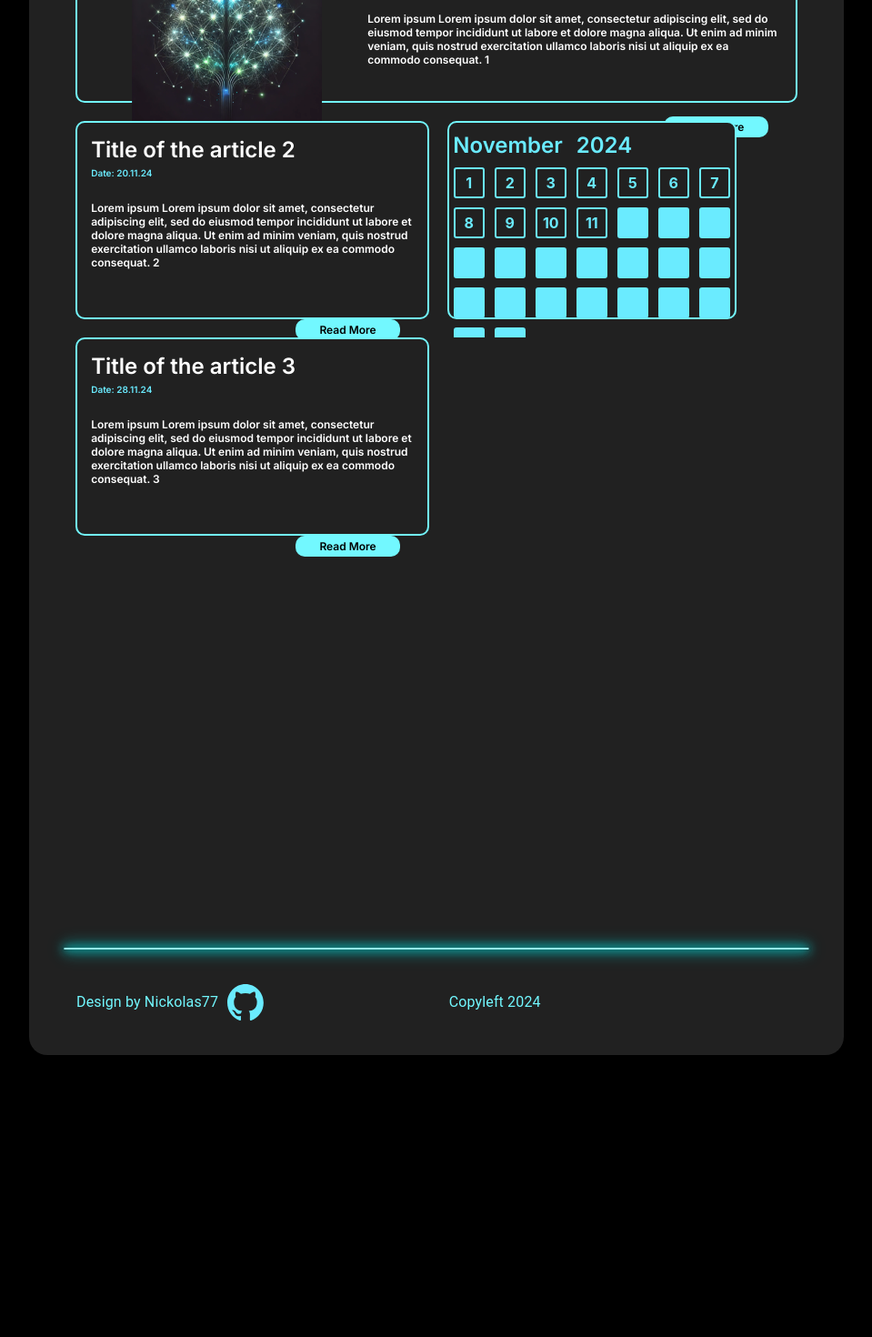
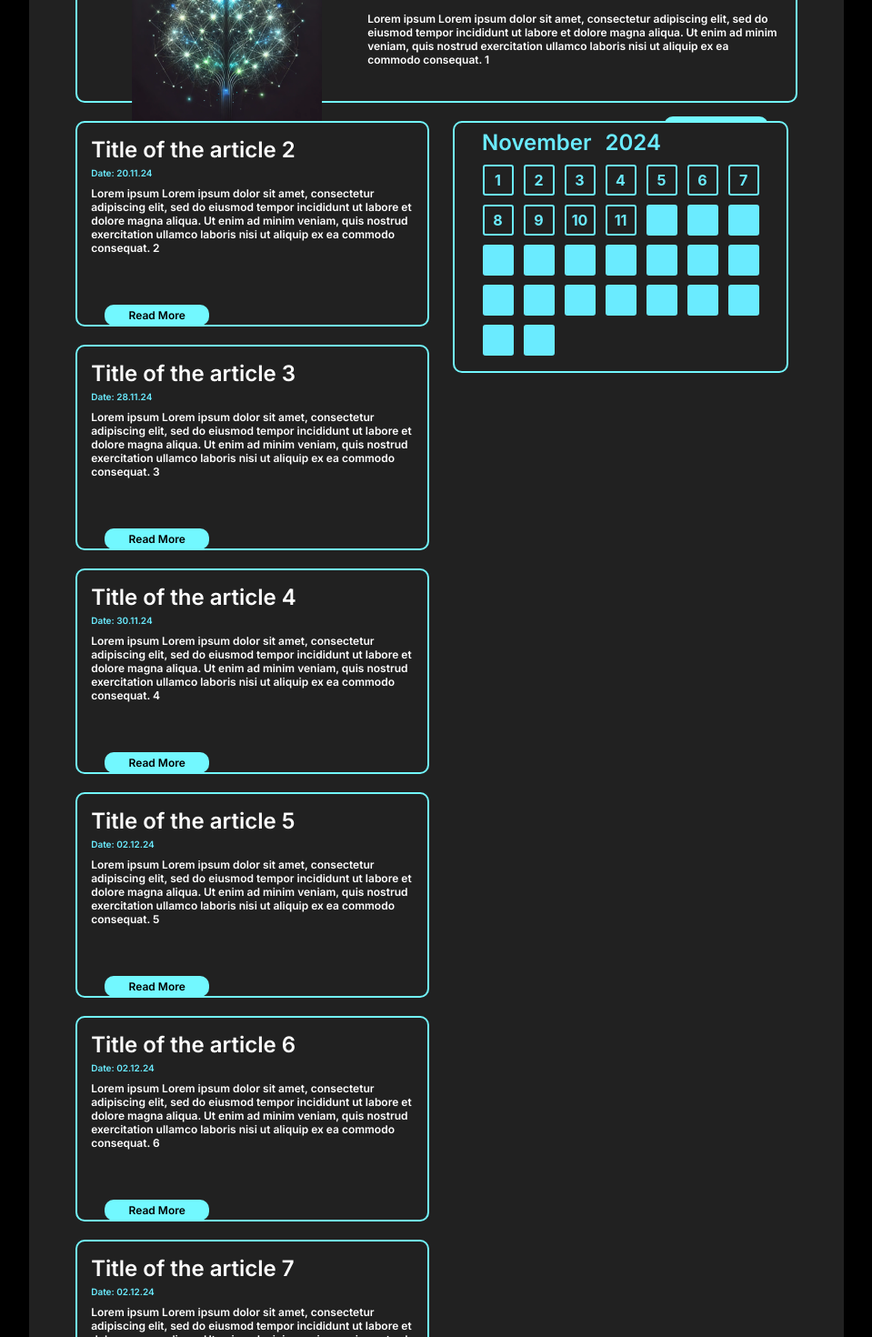
Before and after one commit to Nickolas7711/react-blog, a React (Create React App) app in the folder front-blog/: page / in a window 1280 px wide. Shown: the part 320-1790 px from the top of the page at 91% size, without its empty margins (160-1119 px from the left). Before the commit the page ends 1510 px from the top, so only its background shows below. Built offline with nearby package versions, Linux system fonts and the light colour scheme.

Commit message:
working on Calendar remaining design

```diff
--- a/front-blog/src/component/Calendar/ModuleCalendarStyles.js
+++ b/front-blog/src/component/Calendar/ModuleCalendarStyles.js
@@ -3,11 +3,13 @@ import { styled } from '@mui/material/styles';
 export const CalendarWidgetBox = styled('div')(() => ({
   display: 'flex',
   flexDirection: 'column',
-  justifyContent: 'flex-start',
-  padding: '10px',
+  justifyContent: 'center',
+  padding: '10px 30px 20px 30px',
   width: 'auto',
   height: '243px',
   gap: '10px',
+  borderRadius: '10px',
+  border: '2px solid #72F8FF '
 }));
 
 export const BoxMonthYear = styled('div')(() => ({
--- a/front-blog/src/component/Card/CardArticle.jsx
+++ b/front-blog/src/component/Card/CardArticle.jsx
@@ -2,39 +2,38 @@ import cardData from '../CardData.json';
 
 import CadrItemArticleLarge from "./CardItemArticleLarge";
 import CadrItemArticleSmall from './CardItemArticleSmall';
-import CalendarWidget from '../Calendar/CalendarWidget'
+import CalendarWidget from '../Calendar/CalendarWidget';
 import {
   ArticleLarge,
   ArticleSmall,
-  ArticleSmollBox,
   ArticleWrapp,
   CalendarBox,
 } from "./ModuleCardArticleStyles";
 
+export default function CardArticle() {
+  return (
+    <ArticleWrapp container spacing={2}>
+      {/* Первая большая статья */}
+      <ArticleLarge size={12}>
+        <CadrItemArticleLarge card={cardData[0]} />
+      </ArticleLarge>
 
-
-export default function CardArticle() {
-
-  return (
-     //   {cardData.map((card) => (
-    //     <CardItem key={card.id} card={card} />
-    //   ))}
-
-    <ArticleWrapp container spacing={2}>
-  <ArticleLarge size={12}>
-    <CadrItemArticleLarge card={cardData[0]}/>
-  </ArticleLarge>
+      {/* Первая маленькая статья */}
       <ArticleSmall size={6}>
         <CadrItemArticleSmall card={cardData[1]} />
       </ArticleSmall>
+
+      {/* Календарь фиксирован */}
       <CalendarBox size={6}>
         <CalendarWidget />
       </CalendarBox>
-  <ArticleSmollBox size={12}>
-     <ArticleSmall size={6}>
-     <CadrItemArticleSmall card={cardData[2]} />
+
+      {/* Оставшиеся статьи */}
+      {cardData.slice(2).map((card) => (
+        <ArticleSmall key={card.id} size={6}>
+          <CadrItemArticleSmall card={card} />
         </ArticleSmall>
-  </ArticleSmollBox>
+      ))}
     </ArticleWrapp>
   );
 }
--- a/front-blog/src/component/Card/ModuleCardArticleStyles.js
+++ b/front-blog/src/component/Card/ModuleCardArticleStyles.js
@@ -19,37 +19,19 @@ export const ArticleLarge = styled('div')(() => ({
 }));
 
 export const ArticleSmall = styled(Grid2)(() => ({
+  display: 'flex',
+  flexDirection: 'row',
   width: '49%',
-  height: '17vw',
   backgroundColor: '#212121',
-  borderRadius: '10px',
-  border: '2px solid #72F8FF '
 
 }));
 
 export const CalendarBox = styled(Grid2)(() => ({
   display: 'flex',
   justifyContent: 'center',
-  width: '40%',
+  width: '48%',
   height: '17vw',
-  backgroundColor: '#212121',
-  borderRadius: '10px',
-  border: '2px solid #72F8FF '
-
-}));
-
-export const ArticleSmollBox = styled(Grid2)(() => ({
-  width: '100%',
-  height: '10vw',
   backgroundColor: '#212121',
 
 
 }));
-
-// export const Item = styled('div')(() => ({
-//   padding: '0',
-//   textAlign: 'center',
-//   color: 'white',
-
-
-// }));
--- a/front-blog/src/component/Card/ModuleCardItemArticleSmallStules.js
+++ b/front-blog/src/component/Card/ModuleCardItemArticleSmallStules.js
@@ -6,8 +6,10 @@ export const CardItemSmall = styled('div')(() => ({
   justifyContent: 'flex-start',
   padding: '15px',
   width: 'auto',
-  height: '243px',
+  height: '15vw',
   gap: '50px',
+  borderRadius: '10px',
+  border: '2px solid #72F8FF '
 }));
 
 export const CardInnerTextSmall = styled('div')(() => ({
@@ -50,16 +52,16 @@ export const DescriptionsArticleSmall = styled('div')(() => ({
   fontSize: '12px',
   fontWeight: '600',
   color: '#ffffff',
-  paddingTop: '20px',
+  paddingTop: '4px',
 
 }));
 
 export const BoxBtnArticleSmall = styled('div')(() => ({
   display: 'flex',
   flexDirection: 'row',
-  justifyContent: 'flex-end',
+  justifyContent: 'flex-start',
   paddingTop: '50px',
-  paddingRight: '15px',
+  paddingLeft: '15px',
 
 
 }));
--- a/front-blog/src/component/CardData.json
+++ b/front-blog/src/component/CardData.json
@@ -32,6 +32,29 @@
     "title": "Title of the article 5",
     "subheader": "02.12.24",
     "image": "./images/foto-kamni3.jpg",
-    "article": "Lorem ipsum Lorem ipsum dolor sit amet, consectetur adipiscing elit, sed do eiusmod tempor incididunt ut labore et dolore magna aliqua. Ut enim ad minim veniam, quis nostrud exercitation ullamco laboris nisi ut aliquip ex ea commodo consequat. 4"
+    "article": "Lorem ipsum Lorem ipsum dolor sit amet, consectetur adipiscing elit, sed do eiusmod tempor incididunt ut labore et dolore magna aliqua. Ut enim ad minim veniam, quis nostrud exercitation ullamco laboris nisi ut aliquip ex ea commodo consequat. 5"
+  },
+  {
+    "id": 6,
+    "title": "Title of the article 6",
+    "subheader": "02.12.24",
+    "image": "./images/foto-kamni3.jpg",
+    "article": "Lorem ipsum Lorem ipsum dolor sit amet, consectetur adipiscing elit, sed do eiusmod tempor incididunt ut labore et dolore magna aliqua. Ut enim ad minim veniam, quis nostrud exercitation ullamco laboris nisi ut aliquip ex ea commodo consequat. 6"
+  },
+  {
+    "id": 7,
+    "title": "Title of the article 7",
+    "subheader": "02.12.24",
+    "image": "./images/foto-kamni3.jpg",
+    "article": "Lorem ipsum Lorem ipsum dolor sit amet, consectetur adipiscing elit, sed do eiusmod tempor incididunt ut labore et dolore magna aliqua. Ut enim ad minim veniam, quis nostrud exercitation ullamco laboris nisi ut aliquip ex ea commodo consequat. 7"
+  },
+  {
+    "id": 8,
+    "title": "Title of the article 8",
+    "subheader": "02.12.24",
+    "image": "./images/foto-kamni3.jpg",
+    "article": "Lorem ipsum Lorem ipsum dolor sit amet, consectetur adipiscing elit, sed do eiusmod tempor incididunt ut labore et dolore magna aliqua. Ut enim ad minim veniam, quis nostrud exercitation ullamco laboris nisi ut aliquip ex ea commodo consequat. 8"
   }
+
+
 ]
```
Lines whose indentation alone changed are shown as unchanged.
